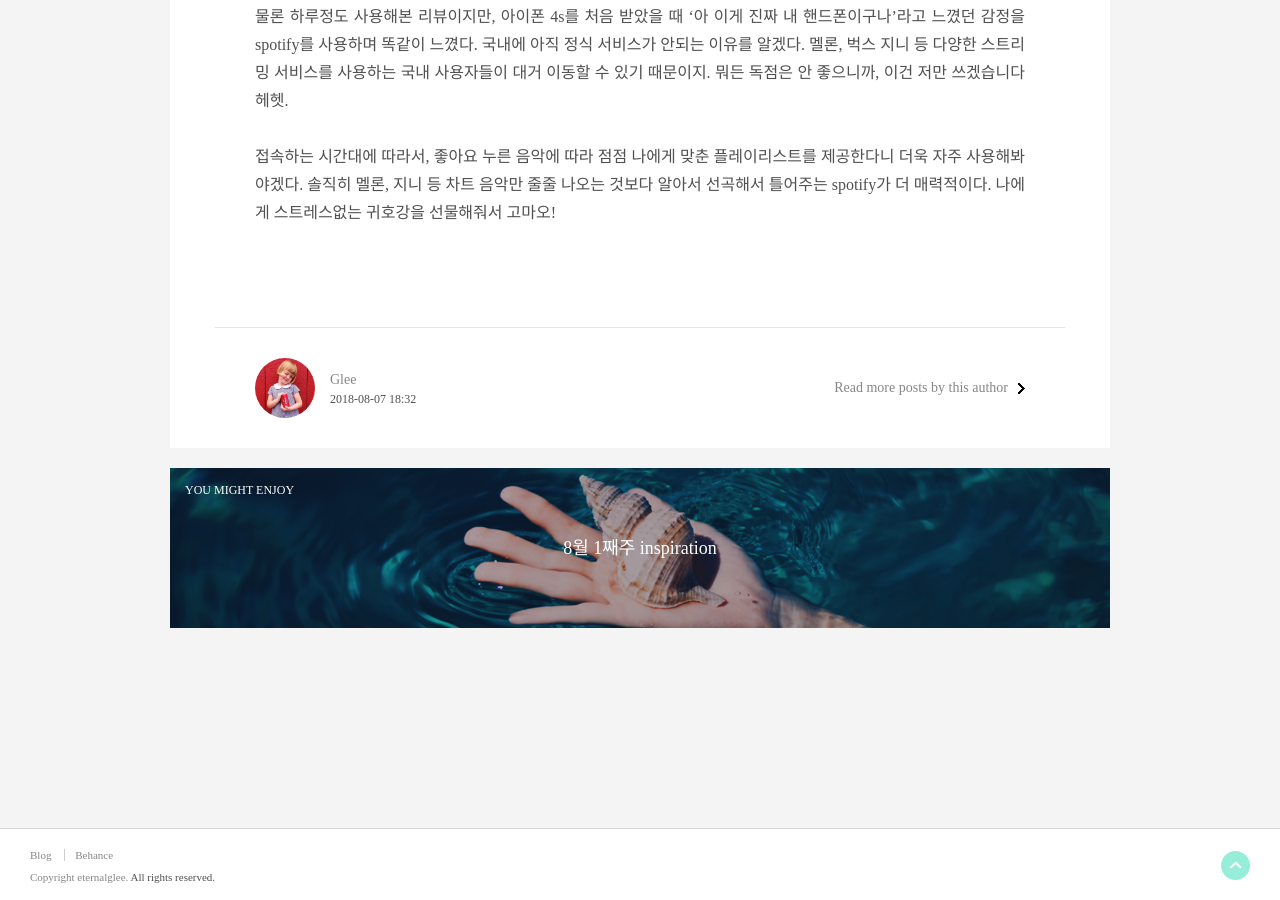
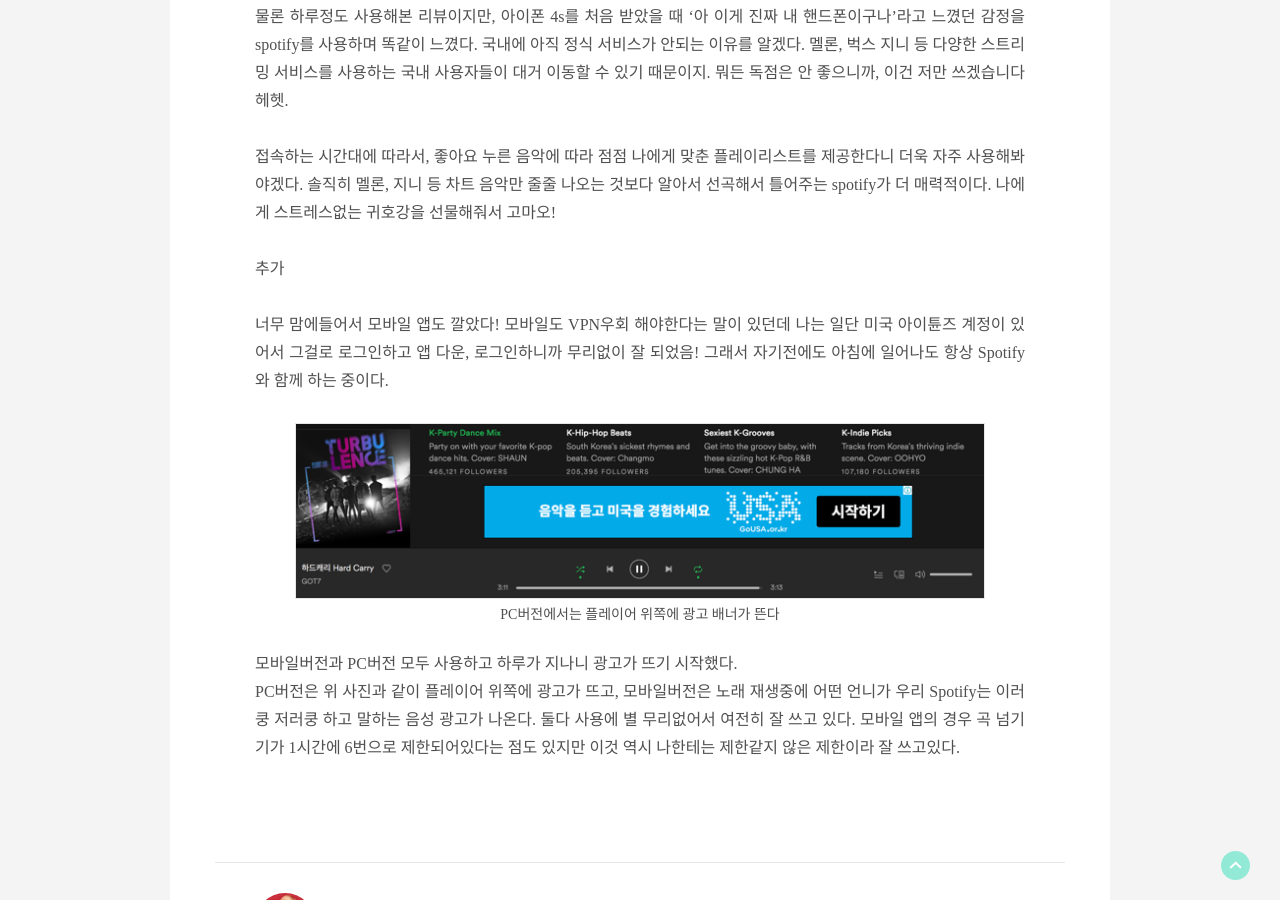
Before and after one commit to eternalglee/eternalglee.github.io, a Jekyll site: the page built from _posts/2018-08-07-spotify.md, in a window 1280 px wide and 900 px high, scrolled down 6571 px. Built offline with Jekyll 4.4.1, drawn with Linux system fonts in a browser that asks for light colours.

Commit message:
포스트 내용 추가

```diff
--- a/_posts/2018-08-07-spotify.md
+++ b/_posts/2018-08-07-spotify.md
@@ -102,3 +102,19 @@ image: /files/covers/inspiration.png
 물론 하루정도 사용해본 리뷰이지만, 아이폰 4s를 처음 받았을 때 '아 이게 진짜 내 핸드폰이구나'라고 느꼈던 감정을 spotify를 사용하며 똑같이 느꼈다. 국내에 아직 정식 서비스가 안되는 이유를 알겠다. 멜론, 벅스 지니 등 다양한 스트리밍 서비스를 사용하는 국내 사용자들이 대거 이동할 수 있기 때문이지. 뭐든 독점은 안 좋으니까, 이건 저만 쓰겠습니다 헤헷.
 
 접속하는 시간대에 따라서, 좋아요 누른 음악에 따라 점점 나에게 맞춘 플레이리스트를 제공한다니 더욱 자주 사용해봐야겠다. 솔직히 멜론, 지니 등 차트 음악만 줄줄 나오는 것보다 알아서 선곡해서 틀어주는 spotify가 더 매력적이다. 나에게 스트레스없는 귀호강을 선물해줘서 고마오!
+
+
+
+
+
+**추가**
+
+너무 맘에들어서 모바일 앱도 깔았다! 모바일도 VPN우회 해야한다는 말이 있던데 나는 일단 미국 아이튠즈 계정이 있어서 그걸로 로그인하고 앱 다운, 로그인하니까 무리없이 잘 되었음! 그래서 자기전에도 아침에 일어나도 항상 Spotify와 함께 하는 중이다.
+
+
+
+
+
+![PC버전에서는 플레이어 위쪽에 광고 배너가 뜬다](/files/spotify-ad.png)
+
+모바일버전과 PC버전 모두 사용하고 하루가 지나니 광고가 뜨기 시작했다.<br />PC버전은 위 사진과 같이 플레이어 위쪽에 광고가 뜨고, 모바일버전은 노래 재생중에 어떤 언니가 우리 Spotify는 이러쿵 저러쿵 하고 말하는 음성 광고가 나온다. 둘다 사용에 별 무리없어서 여전히 잘 쓰고 있다. 모바일 앱의 경우 곡 넘기기가 1시간에 6번으로 제한되어있다는 점도 있지만 이것 역시 나한테는 제한같지 않은 제한이라 잘 쓰고있다.
```
